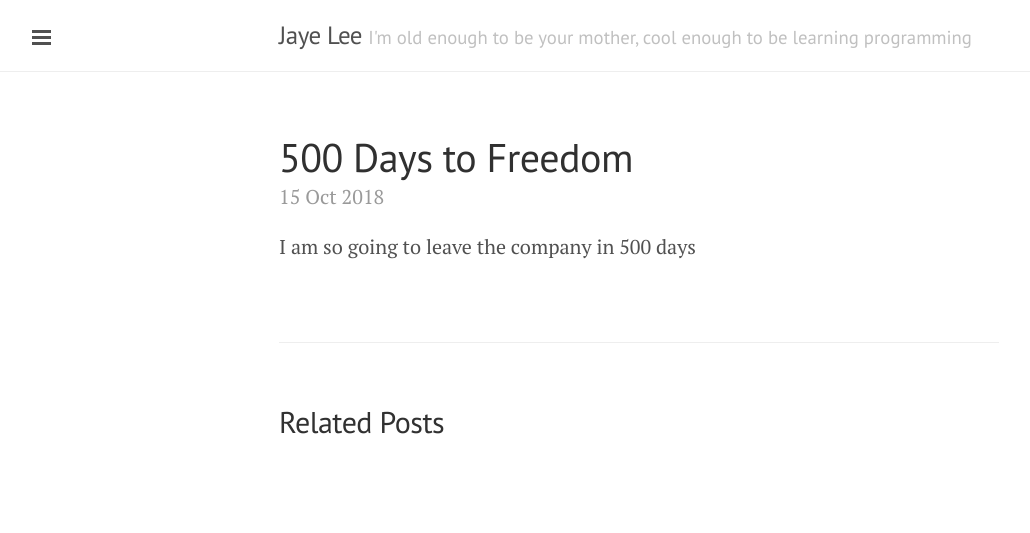
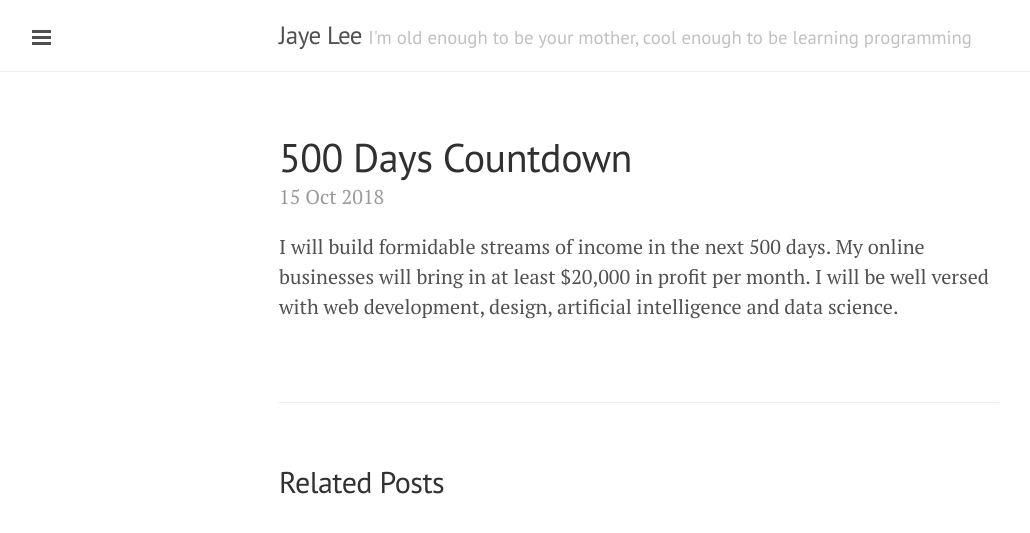
Before and after one commit to jayelee/jayelee.github.io, a Jekyll site: the page built from _posts/2018-10-15-500-days-to-freedom.markdown, in a window 1280 px wide. Shown: the top 533 px of the page, without its empty margins (1-1031 px from the left). Built offline with Jekyll 4.4.1, drawn with Linux system fonts in a browser that asks for light colours; our own code applies the rules of GitHub Pages for plain Markdown files.

Commit message:
Updated 500 Days To Freedom

```diff
--- a/_posts/2018-10-15-500-days-to-freedom.markdown
+++ b/_posts/2018-10-15-500-days-to-freedom.markdown
@@ -1,6 +1,8 @@
 ---
-title: 500 Days to Freedom
+title: 500 Days Countdown
 date: 2018-10-15 14:32:00 Z
 ---
 
-I am so going to leave the company in 500 days
+I will build formidable streams of income in the next 500 days.
+My online businesses will bring in at least $20,000 in profit per month.
+I will be well versed with web development, design, artificial intelligence and data science.
```
